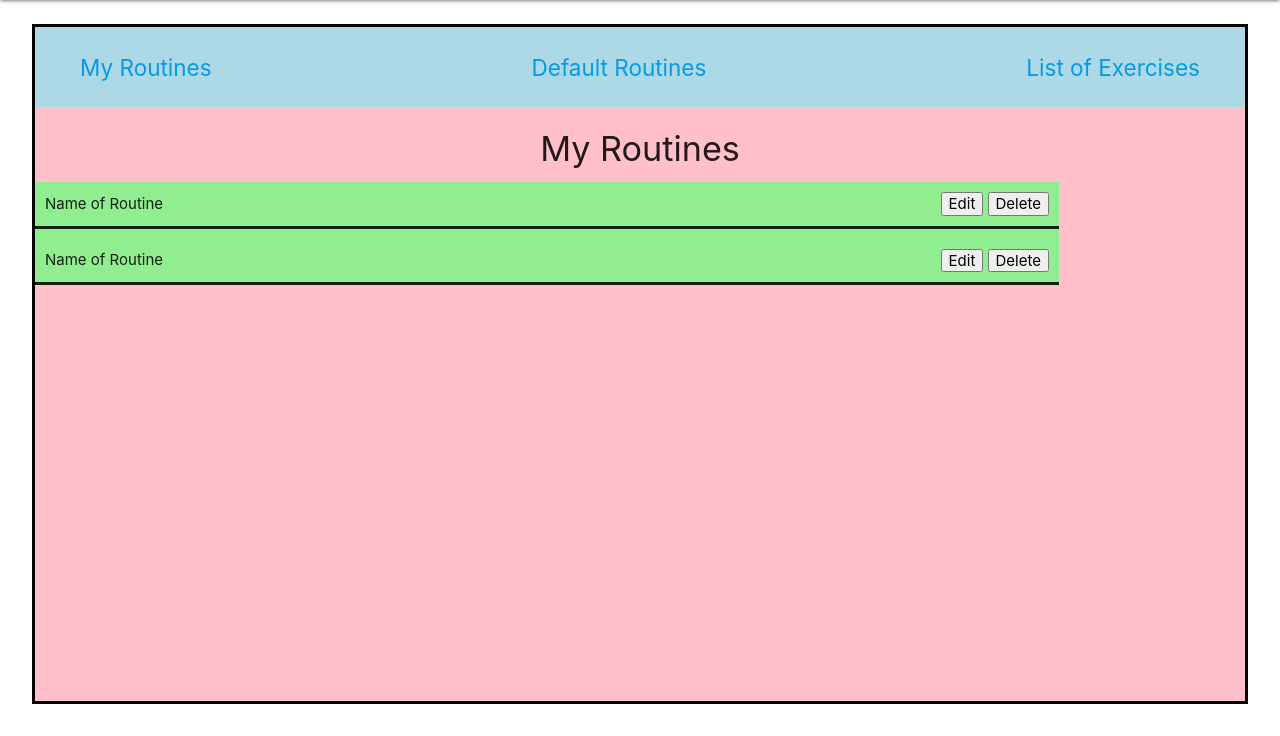
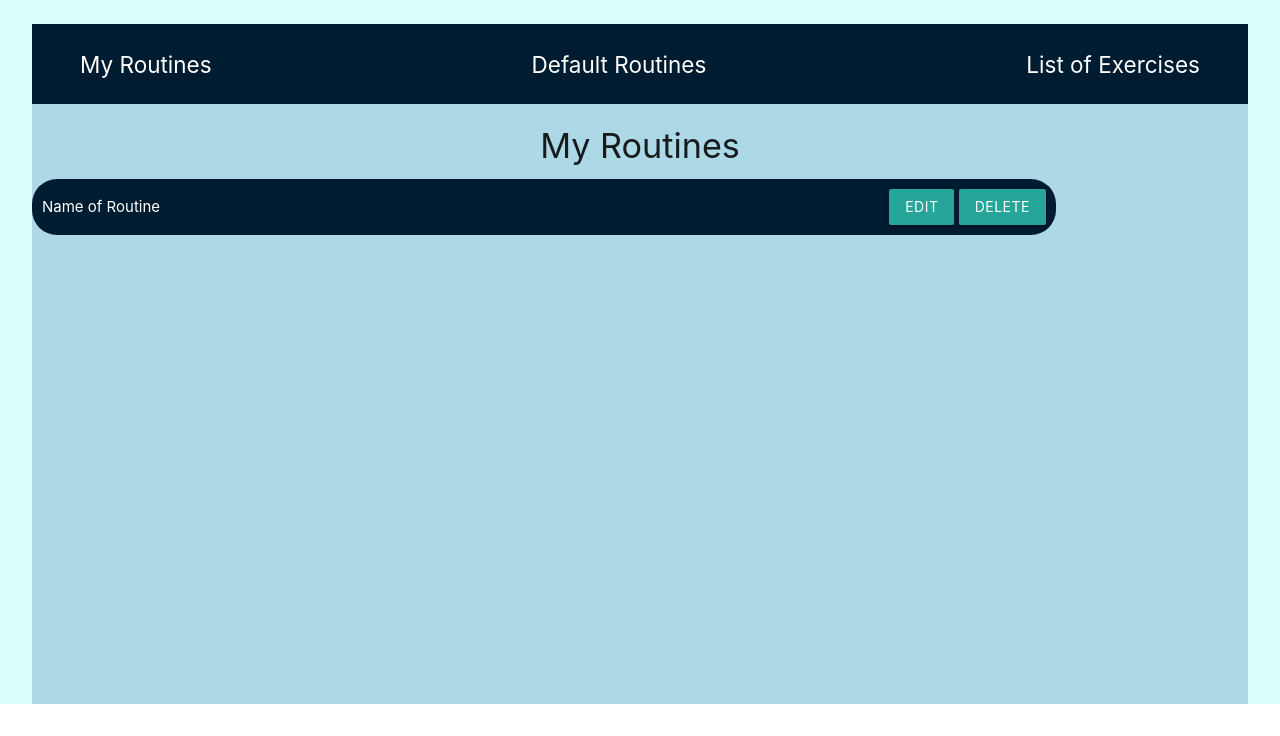
Before and after one commit to Python-is-my-Backend/Python-is-my-Backend, a Flask app: page /home in a window 1280 px wide. Shown: the part 64-800 px from the top of the page. Run offline with Flask 3, Linux system fonts and the light colour scheme.

Commit message:
Updated home.html

```diff
--- a/App/templates/home.html
+++ b/App/templates/home.html
@@ -58,33 +58,35 @@
   display: flex;
   align-items: center;
   justify-content: center;
-
+  background-color: #DAFFFB;
 }
 
 .create-routine-css{
   margin-top: 3vh;
-  background-color: pink;
+  background-color: lightblue;
   width: 95vw;
   height: 85vh;
-  border-style: solid;
   border-color: black;
+  border-radius 10px;
 }
 
 div.my-routine-heading{
   display:flex;
   flex-direction: row;
   justify-content: center;
-  background-color: lightblue;
+  background-color: #001C30;
   height: 10vh;
+  color: white;
 }
 
-button{
-
+span{
+  color: white;
+  font-size: 100%;
 }
-
 a#my-routines{
   margin-top:3vh;
   font-size: 1.5em;
+  color: white;
 }
 
 a#default-routines{
@@ -92,11 +94,13 @@ a#default-routines{
   margin-top:3vh;
   margin-right: 25vw;
   font-size: 1.5em;
+  color: white;
 }
 
 a#list-of-exercises{
   margin-top:3vh;
   font-size: 1.5em;
+  color: white;
 }
 
 section.my-routine-content{
@@ -107,9 +111,11 @@ section.my-routine-content{
 .routine-list {
   list-style-type: none;
   padding: 10;
-  background-color: lightgreen;
+  background-color: #001C30;
   width: 80vw;
   align-items:center;
+  border-radius: 25px;
+
 }
 
 .routine-item {
@@ -117,10 +123,10 @@ section.my-routine-content{
   justify-content: space-between;
   align-items: center;
   margin-bottom: 10px;
-  border-style: none none solid none;
-  border-color: 1px #000;
   padding: 10px;
   width: 80vw;
+  border-radius: 10%;
+
 }
 {% endblock %}
 
@@ -150,15 +156,8 @@ section.my-routine-content{
         <li class="routine-item">
           <span>Name of Routine</span>
           <div>
-            <button>Edit</button>
-            <button>Delete</button>
-          </div>
-        </li>
-        <li class="routine-item">
-          <span>Name of Routine</span>
-          <div>
-            <button>Edit</button>
-            <button>Delete</button>
+            <button class="btn waves-effect waves-light">Edit</button>
+            <button class="btn waves-effect waves-light">Delete</button>
           </div>
         </li>
         <!-- Add more list items here -->
```
